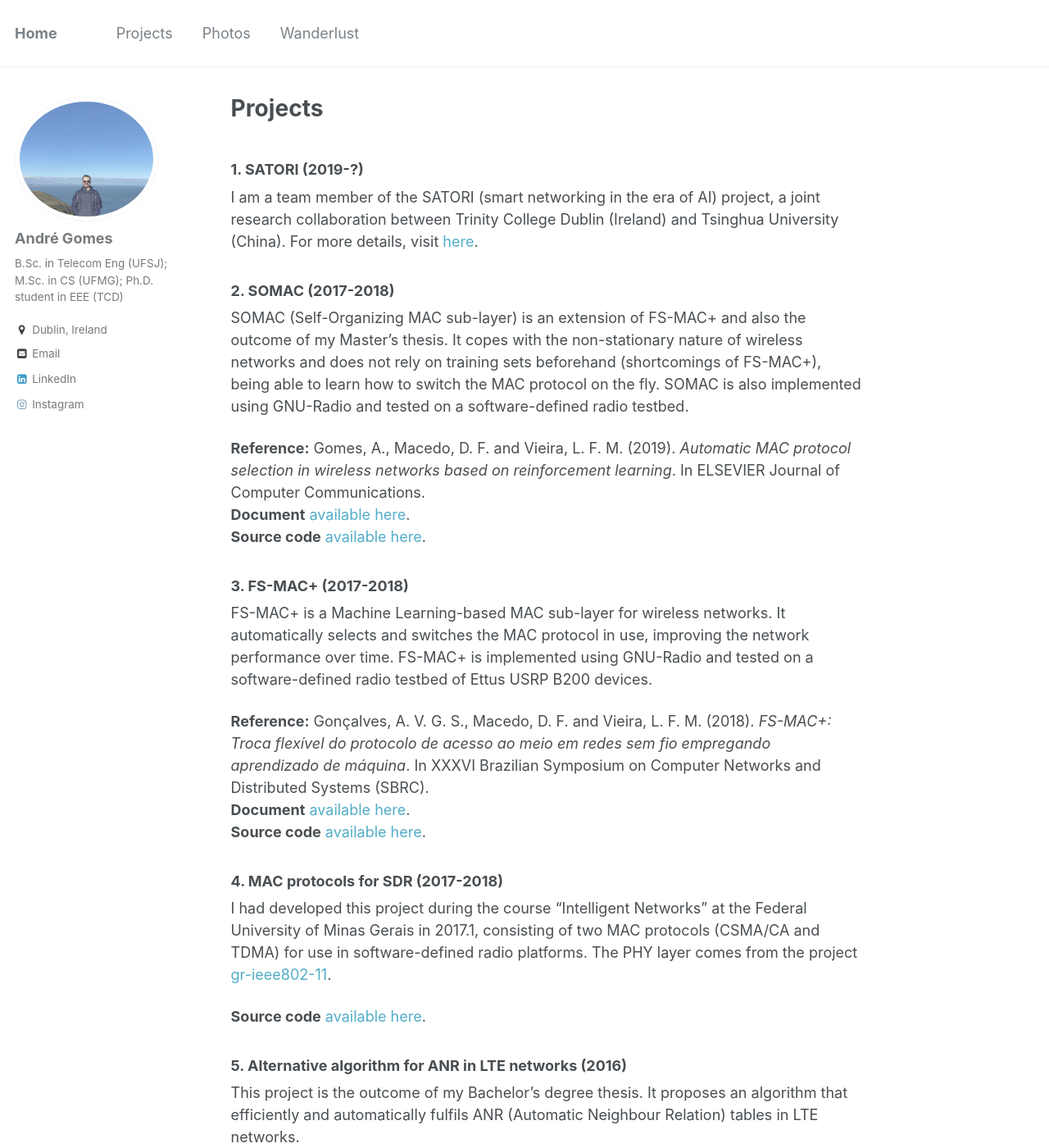
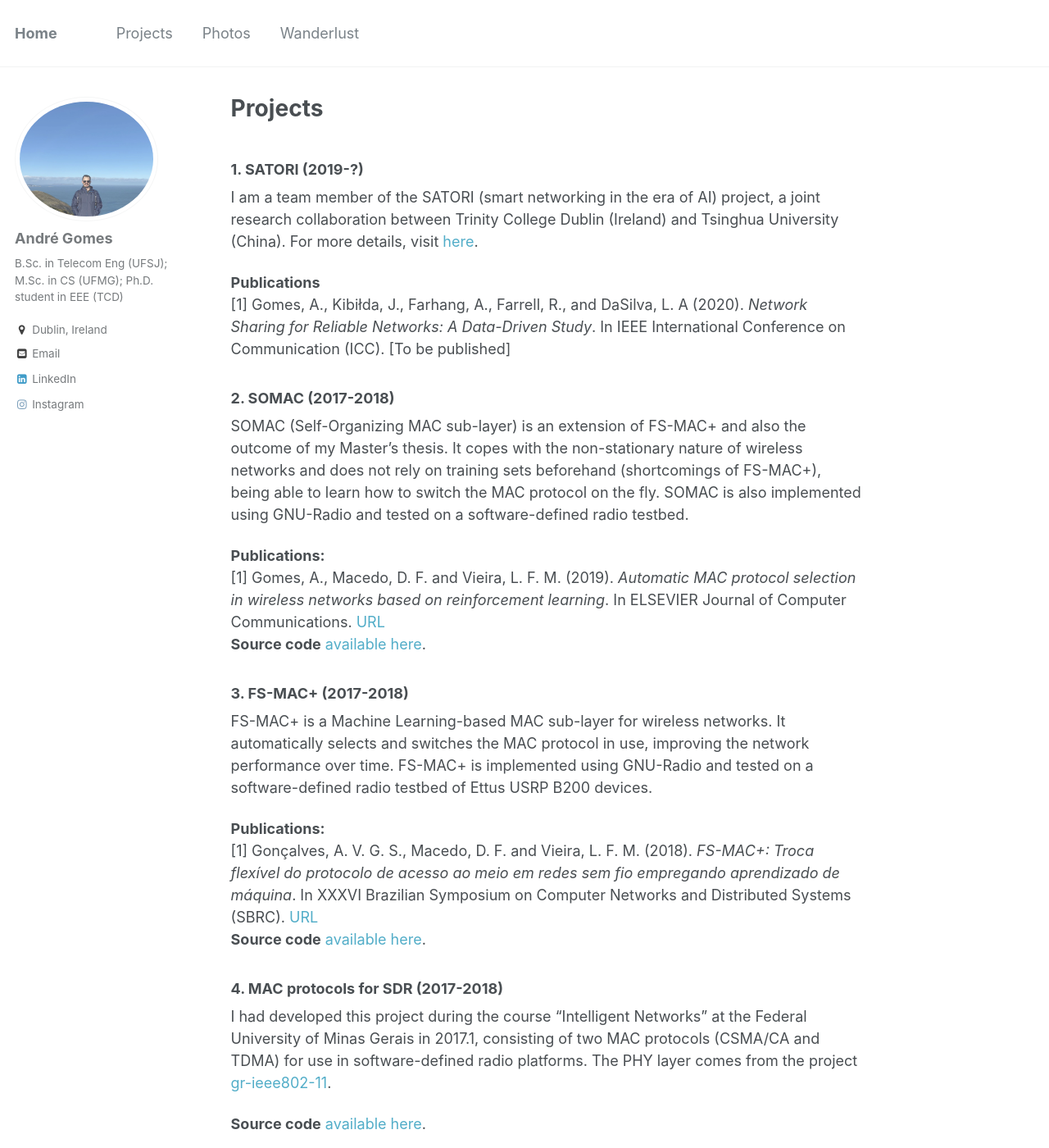
Before and after one commit to avgsg/avgsg.github.io, a Jekyll site: the page built from _pages/projects.md, in a window 1280 px wide and 1400 px high. Shown: the whole window at 82% size. Built offline with Jekyll 4.4.1, drawn with Linux system fonts in a browser that asks for light colours.

Commit message:
update publications under projects' tab

```diff
--- a/_pages/projects.md
+++ b/_pages/projects.md
@@ -8,20 +8,23 @@ author_profile: true
 
 I am a team member of the SATORI (smart networking in the era of AI) project, a joint research collaboration between Trinity College Dublin (Ireland) and Tsinghua University (China). For more details, visit [here](http://satori-project.net/).
 
+**Publications** <br>
+[1] Gomes, A., Kibiłda, J., Farhang, A., Farrell, R., and DaSilva, L. A (2020). _Network Sharing for Reliable Networks: A Data-Driven Study_. In IEEE International Conference on Communication (ICC). [To be published]
+
 ### 2. SOMAC (2017-2018)
 
 SOMAC (Self-Organizing MAC sub-layer) is an extension of FS-MAC+ and also the outcome of my Master's thesis. It copes with the non-stationary nature of wireless networks and does not rely on training sets beforehand (shortcomings of FS-MAC+), being able to learn how to switch the MAC protocol on the fly. SOMAC is also implemented using GNU-Radio and tested on a software-defined radio testbed.
 
-**Reference:** Gomes, A., Macedo, D. F. and Vieira, L. F. M. (2019). _Automatic MAC protocol selection in wireless networks based on reinforcement learning_. In ELSEVIER Journal of Computer Communications. <br>
-**Document** [available here](https://www.sciencedirect.com/science/article/pii/S0140366419311284). <br>
+**Publications:** <br>
+[1] Gomes, A., Macedo, D. F. and Vieira, L. F. M. (2019). _Automatic MAC protocol selection in wireless networks based on reinforcement learning_. In ELSEVIER Journal of Computer Communications. [URL](https://www.sciencedirect.com/science/article/pii/S0140366419311284) <br>
 **Source code** [available here](https://github.com/avgsg/gr-somac). <br>
 
 ### 3. FS-MAC+ (2017-2018)
 
 FS-MAC+ is a Machine Learning-based MAC sub-layer for wireless networks. It automatically selects and switches the MAC protocol in use, improving the network performance over time. FS-MAC+ is implemented using GNU-Radio and tested on a software-defined radio testbed of Ettus USRP B200 devices.
 
-**Reference:** Gonçalves, A. V. G. S., Macedo, D. F. and Vieira, L. F. M. (2018). _FS-MAC+: Troca flexível do protocolo de acesso ao meio em redes sem fio empregando aprendizado de máquina_. In XXXVI Brazilian Symposium on Computer Networks and Distributed Systems (SBRC). <br>
-**Document** [available here](http://ojs.sbc.org.br/index.php/sbrc/article/view/2413). <br>
+**Publications:** <br>
+[1] Gonçalves, A. V. G. S., Macedo, D. F. and Vieira, L. F. M. (2018). _FS-MAC+: Troca flexível do protocolo de acesso ao meio em redes sem fio empregando aprendizado de máquina_. In XXXVI Brazilian Symposium on Computer Networks and Distributed Systems (SBRC). [URL](http://ojs.sbc.org.br/index.php/sbrc/article/view/2413) <br>
 **Source code** [available here](https://github.com/avgsg/FS-MACplus.git). <br>
 
 ### 4. MAC protocols for SDR (2017-2018)
@@ -34,4 +37,4 @@ I had developed this project during the course "Intelligent Networks" at the Fed
 
 This project is the outcome of my Bachelor's degree thesis. It proposes an algorithm that efficiently and automatically fulfils ANR (Automatic Neighbour Relation) tables in LTE networks.
 
-**Document** [available here](https://goo.gl/f9trF8>).
+**Document** [URL](https://www.researchgate.net/profile/Andre_Gomes19/publication/316066687_Proposta_de_algoritmo_para_preenchimento_automatico_de_tabelas_de_vizinhanca_em_ambientes_LTE/links/58eec352a6fdcc61cc126d3f/Proposta-de-algoritmo-para-preenchimento-automatico-de-tabelas-de-vizinhanca-em-ambientes-LTE.pdf).
```
